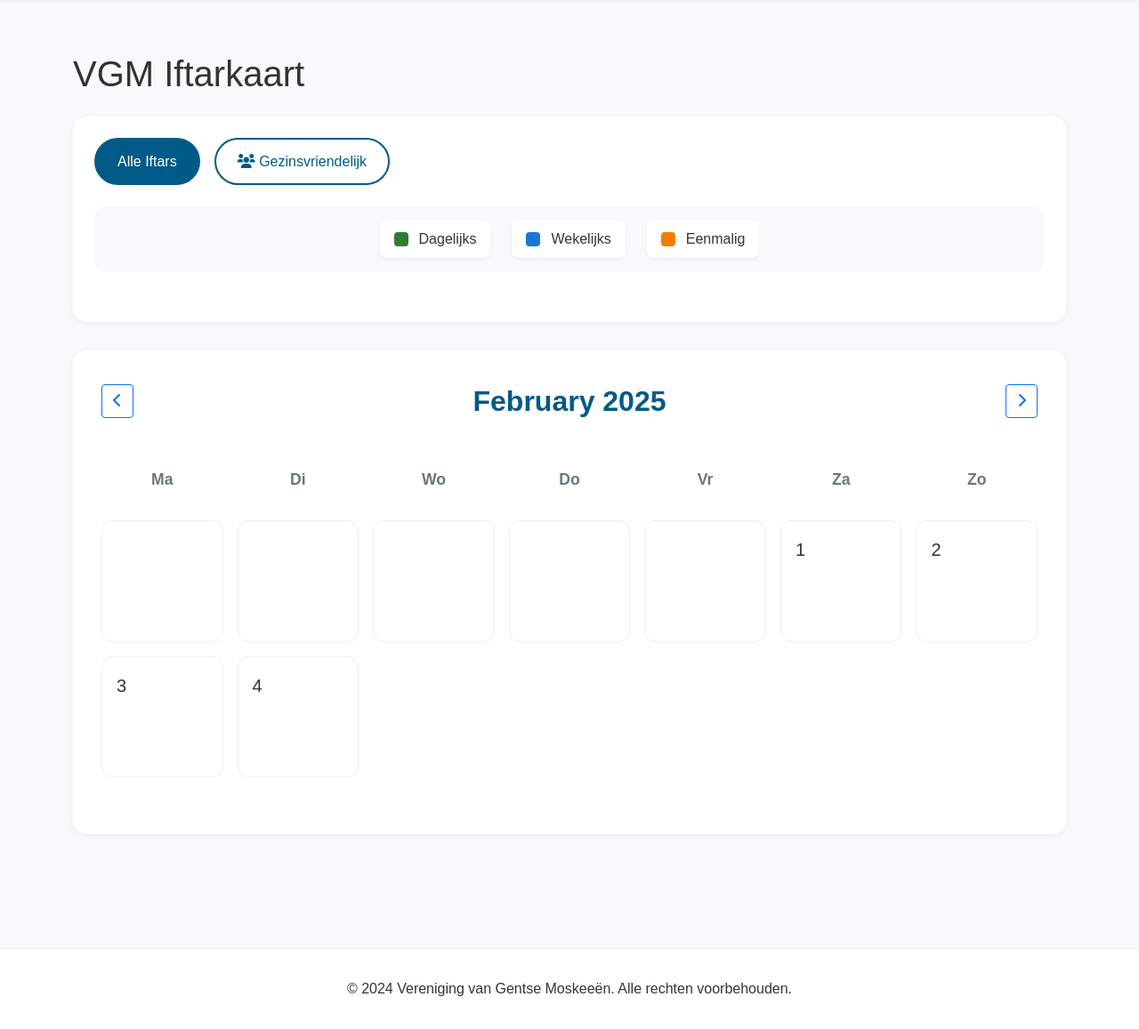
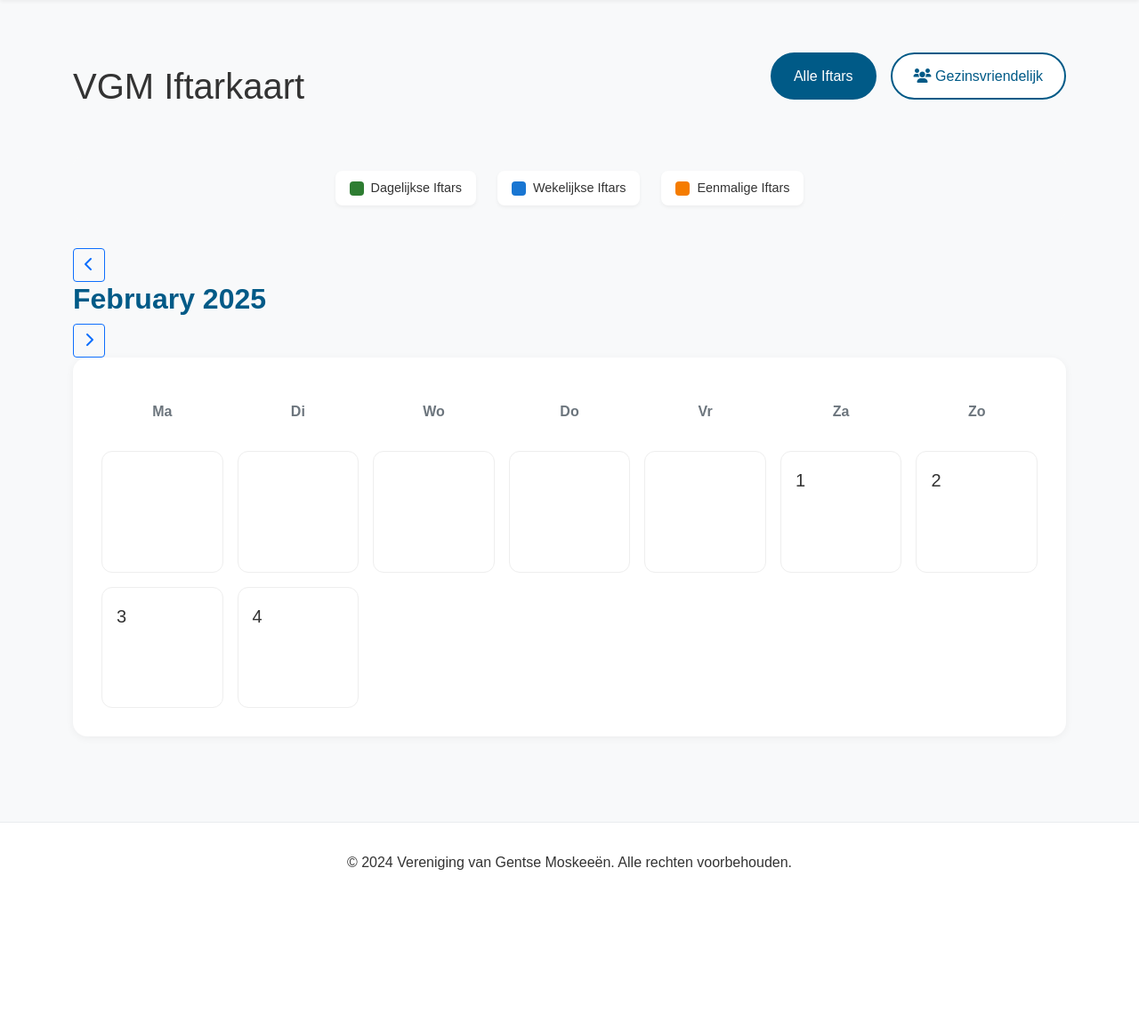
Before and after one commit to MAEMO1/VgmWebsite, a Flask app: page /ramadan/iftar-map in a window 1280 px wide. Shown: the part 95-1252 px from the top of the page at 89% size. After the commit the page ends 1073 px from the top, so only its background shows below. Run offline with Flask 3, Linux system fonts and the light colour scheme; data that the repository does not hold is empty.

Commit message:
Agent query: I've updated the VGM Iftarkaart to show a full month calendar view. Can you check if the calendar is displaying correctly with the proper indicators for different types of iftars (daily, weekly, single)?
Refactor: Improve styling and structure of the Ramadan Iftar map page.

Screenshot: https://storage.googleapis.com/screenshot-production-us-central1/21f56d41-2b92-400b-830a-8f16a7decae4/26fc6f38-7471-4696-a5db-432486ac7871.jpg

```diff
--- a/templates/ramadan/iftar_map.html
+++ b/templates/ramadan/iftar_map.html
@@ -4,22 +4,27 @@
 
 {% block content %}
 <style>
-.iftar-container {
+.calendar-container {
     padding: 2rem 0;
 }
 
-.filter-section {
-    background: white;
-    padding: 1.5rem;
-    border-radius: 1rem;
+.calendar-header {
+    display: flex;
+    align-items: center;
+    justify-content: space-between;
     margin-bottom: 2rem;
-    box-shadow: 0 2px 10px rgba(0, 0, 0, 0.05);
 }
 
-.filter-buttons {
+.calendar-title {
+    font-size: 2rem;
+    font-weight: 600;
+    color: var(--primary-color);
+}
+
+.filter-controls {
     display: flex;
     gap: 1rem;
-    margin-bottom: 1.5rem;
+    margin-bottom: 2rem;
 }
 
 .filter-button {
@@ -40,116 +45,22 @@
     text-decoration: none;
 }
 
-.calendar-section {
-    background: white;
-    border-radius: 1rem;
-    padding: 2rem;
-    margin-bottom: 2rem;
-    box-shadow: 0 2px 10px rgba(0, 0, 0, 0.05);
-}
-
-.calendar-navigation {
-    display: flex;
-    align-items: center;
-    justify-content: space-between;
-    margin-bottom: 2rem;
-}
-
-.calendar-title {
-    font-size: 2rem;
-    font-weight: 600;
-    color: var(--primary-color);
-}
-
-.calendar-grid {
-    display: grid;
-    grid-template-columns: repeat(7, 1fr);
-    gap: 1rem;
-    margin-bottom: 2rem;
-}
-
-.calendar-header {
-    text-align: center;
-    font-weight: 600;
-    padding: 1rem;
-    font-size: 1.1rem;
-    color: var(--text-secondary);
-}
-
-.calendar-day {
-    aspect-ratio: 1;
-    padding: 1rem;
-    border: 1px solid #eee;
-    border-radius: 0.75rem;
-    position: relative;
-    display: flex;
-    flex-direction: column;
-    gap: 0.5rem;
-    transition: all 0.2s ease;
-    background: white;
-}
-
-.calendar-day:not(:empty) {
-    cursor: pointer;
-}
-
-.calendar-day:hover:not(:empty) {
-    transform: translateY(-2px);
-    box-shadow: 0 4px 12px rgba(0, 0, 0, 0.1);
-}
-
-.day-number {
-    font-size: 1.25rem;
-    font-weight: 500;
-}
-
-.day-events {
-    display: flex;
-    flex-wrap: wrap;
-    gap: 0.25rem;
-}
-
-.event-dot {
-    width: 8px;
-    height: 8px;
-    border-radius: 50%;
-    margin: 0 2px;
-}
-
-.event-dot.daily {
-    background-color: #2e7d32;
-}
-
-.event-dot.weekly {
-    background-color: #1976d2;
-}
-
-.event-dot.single {
-    background-color: #f57c00;
-}
-
-.calendar-day.today {
-    border: 2px solid var(--primary-color);
-    font-weight: bold;
-}
-
-/* Legend styling */
-.iftar-legend {
+.calendar-legend {
     display: flex;
     gap: 1.5rem;
     margin-bottom: 2rem;
-    flex-wrap: wrap;
     justify-content: center;
     padding: 1rem;
     background: #f8f9fa;
     border-radius: 0.75rem;
+    flex-wrap: wrap;
 }
 
 .legend-item {
     display: flex;
     align-items: center;
-    gap: 0.75rem;
-    font-size: 1rem;
+    gap: 0.5rem;
+    font-size: 0.9rem;
     padding: 0.5rem 1rem;
     background: white;
     border-radius: 0.5rem;
@@ -162,20 +73,71 @@
     border-radius: 0.25rem;
 }
 
-.legend-color.daily {
-    background: #2e7d32;
+.legend-color.daily { background: #2e7d32; }
+.legend-color.weekly { background: #1976d2; }
+.legend-color.single { background: #f57c00; }
+
+.calendar-grid {
+    display: grid;
+    grid-template-columns: repeat(7, 1fr);
+    gap: 1rem;
+    background: white;
+    padding: 2rem;
+    border-radius: 1rem;
+    box-shadow: 0 2px 10px rgba(0, 0, 0, 0.05);
 }
 
-.legend-color.weekly {
-    background: #1976d2;
+.weekday-header {
+    text-align: center;
+    font-weight: 600;
+    padding: 1rem;
+    color: var(--text-secondary);
 }
 
-.legend-color.single {
-    background: #f57c00;
+.calendar-day {
+    aspect-ratio: 1;
+    padding: 1rem;
+    border: 1px solid #eee;
+    border-radius: 0.75rem;
+    display: flex;
+    flex-direction: column;
+    transition: all 0.2s ease;
+    cursor: pointer;
+    background: white;
 }
 
-/* Day details modal */
-.day-details {
+.calendar-day:hover {
+    transform: translateY(-2px);
+    box-shadow: 0 4px 12px rgba(0, 0, 0, 0.1);
+}
+
+.calendar-day.today {
+    border: 2px solid var(--primary-color);
+}
+
+.day-number {
+    font-size: 1.25rem;
+    font-weight: 500;
+    margin-bottom: 0.5rem;
+}
+
+.day-indicators {
+    display: flex;
+    gap: 0.25rem;
+    flex-wrap: wrap;
+}
+
+.iftar-indicator {
+    width: 8px;
+    height: 8px;
+    border-radius: 50%;
+}
+
+.iftar-indicator.daily { background: #2e7d32; }
+.iftar-indicator.weekly { background: #1976d2; }
+.iftar-indicator.single { background: #f57c00; }
+
+.day-details-modal {
     display: none;
     position: fixed;
     top: 0;
@@ -215,39 +177,43 @@
     color: var(--text-secondary);
 }
 
-.close-details:hover {
+.close-modal:hover {
     color: var(--text-primary);
 }
 
+.iftar-list {
+    display: flex;
+    flex-direction: column;
+    gap: 1rem;
+}
+
 .iftar-card {
-    border-radius: 0.75rem;
-    padding: 1.5rem;
+    padding: 1rem;
+    border-radius: 0.5rem;
     margin-bottom: 1rem;
-    box-shadow: 0 2px 8px rgba(0, 0, 0, 0.05);
-    position: relative;
 }
 
 .iftar-card.daily {
     background: #e8f5e9;
-    border-left: 5px solid #2e7d32;
+    border-left: 4px solid #2e7d32;
 }
 
 .iftar-card.weekly {
     background: #e3f2fd;
-    border-left: 5px solid #1976d2;
+    border-left: 4px solid #1976d2;
 }
 
 .iftar-card.single {
     background: #fff3e0;
-    border-left: 5px solid #f57c00;
+    border-left: 4px solid #f57c00;
 }
 </style>
 
-<div class="container iftar-container">
-    <h1 class="mb-4">{{ _('VGM Iftarkaart') }}</h1>
+<div class="container calendar-container">
+    <div class="calendar-header">
+        <h1>{{ _('VGM Iftarkaart') }}</h1>
 
-    <div class="filter-section">
-        <div class="filter-buttons">
+        <div class="filter-controls">
             <a href="{{ url_for('main.iftar_map', filter='all') }}"
                class="filter-button {% if not family_only %}active{% endif %}">
                 {{ _('Alle Iftars') }}
@@ -257,31 +223,29 @@
                 <i class="fas fa-users"></i> {{ _('Gezinsvriendelijk') }}
             </a>
         </div>
+    </div>
 
-        <div class="iftar-legend">
+    <div class="calendar-legend">
         <div class="legend-item">
             <div class="legend-color daily"></div>
-                {{ _('Dagelijks') }}
+            {{ _('Dagelijkse Iftars') }}
         </div>
         <div class="legend-item">
             <div class="legend-color weekly"></div>
-                {{ _('Wekelijks') }}
+            {{ _('Wekelijkse Iftars') }}
         </div>
         <div class="legend-item">
             <div class="legend-color single"></div>
-                {{ _('Eenmalig') }}
-            </div>
+            {{ _('Eenmalige Iftars') }}
         </div>
     </div>
 
-    <!-- Calendar View -->
-    <div class="calendar-section">
     <div class="calendar-navigation">
         <a href="{{ url_for('main.iftar_map', date=prev_month, filter='family' if family_only else 'all') }}"
            class="btn btn-outline-primary">
             <i class="fas fa-chevron-left"></i>
         </a>
-            <div class="calendar-title">{{ current_date.strftime('%B %Y') }}</div>
+        <h2 class="calendar-title">{{ current_date.strftime('%B %Y') }}</h2>
         <a href="{{ url_for('main.iftar_map', date=next_month, filter='family' if family_only else 'all') }}"
            class="btn btn-outline-primary">
             <i class="fas fa-chevron-right"></i>
@@ -289,21 +253,21 @@
     </div>
 
     <div class="calendar-grid">
-            <!-- Calendar header -->
-            <div class="calendar-header">{{ _('Ma') }}</div>
-            <div class="calendar-header">{{ _('Di') }}</div>
-            <div class="calendar-header">{{ _('Wo') }}</div>
-            <div class="calendar-header">{{ _('Do') }}</div>
-            <div class="calendar-header">{{ _('Vr') }}</div>
-            <div class="calendar-header">{{ _('Za') }}</div>
-            <div class="calendar-header">{{ _('Zo') }}</div>
+        <!-- Weekday headers -->
+        <div class="weekday-header">{{ _('Ma') }}</div>
+        <div class="weekday-header">{{ _('Di') }}</div>
+        <div class="weekday-header">{{ _('Wo') }}</div>
+        <div class="weekday-header">{{ _('Do') }}</div>
+        <div class="weekday-header">{{ _('Vr') }}</div>
+        <div class="weekday-header">{{ _('Za') }}</div>
+        <div class="weekday-header">{{ _('Zo') }}</div>
 
-            <!-- Empty days before start of month -->
+        <!-- Empty cells for days before start of month -->
         {% for _ in range((current_date.replace(day=1).weekday() + 7) % 7) %}
-                <div class="calendar-day"></div>
+            <div class="calendar-day empty"></div>
         {% endfor %}
 
-            <!-- Days of the month -->
+        <!-- Calendar days -->
         {% for day in range(1, (current_date.replace(day=28) + timedelta(days=4)).day + 1) %}
             {% set current_day = current_date.replace(day=day) %}
             {% set day_events = calendar_events[current_day] %}
@@ -311,16 +275,16 @@
             <div class="calendar-day {% if current_day == today %}today{% endif %}"
                  onclick="showDayDetails('{{ current_day.strftime('%Y-%m-%d') }}')">
                 <div class="day-number">{{ day }}</div>
-                    {% if day_events and (day_events.daily or day_events.weekly or day_events.single) %}
-                        <div class="day-events">
+                {% if day_events %}
+                    <div class="day-indicators">
                         {% if day_events.daily %}
-                                <span class="event-dot daily" title="{{ _('Dagelijkse iftars') }}"></span>
+                            <span class="iftar-indicator daily" title="{{ _('Dagelijkse iftars') }}"></span>
                         {% endif %}
                         {% if day_events.weekly %}
-                                <span class="event-dot weekly" title="{{ _('Wekelijkse iftars') }}"></span>
+                            <span class="iftar-indicator weekly" title="{{ _('Wekelijkse iftars') }}"></span>
                         {% endif %}
                         {% if day_events.single %}
-                                <span class="event-dot single" title="{{ _('Eenmalige iftars') }}"></span>
+                            <span class="iftar-indicator single" title="{{ _('Eenmalige iftars') }}"></span>
                         {% endif %}
                     </div>
                 {% endif %}
@@ -399,8 +357,7 @@
 }
 
 function hideDayDetails() {
-    const modal = document.getElementById('dayDetailsModal');
-    modal.classList.remove('active');
+    document.getElementById('dayDetailsModal').classList.remove('active');
 }
 
 // Close modal when clicking outside
```
Also changed, not shown: other parts of templates/ramadan/iftar_map.html (+13 -19 lines). Lines whose indentation alone changed are shown as unchanged.
